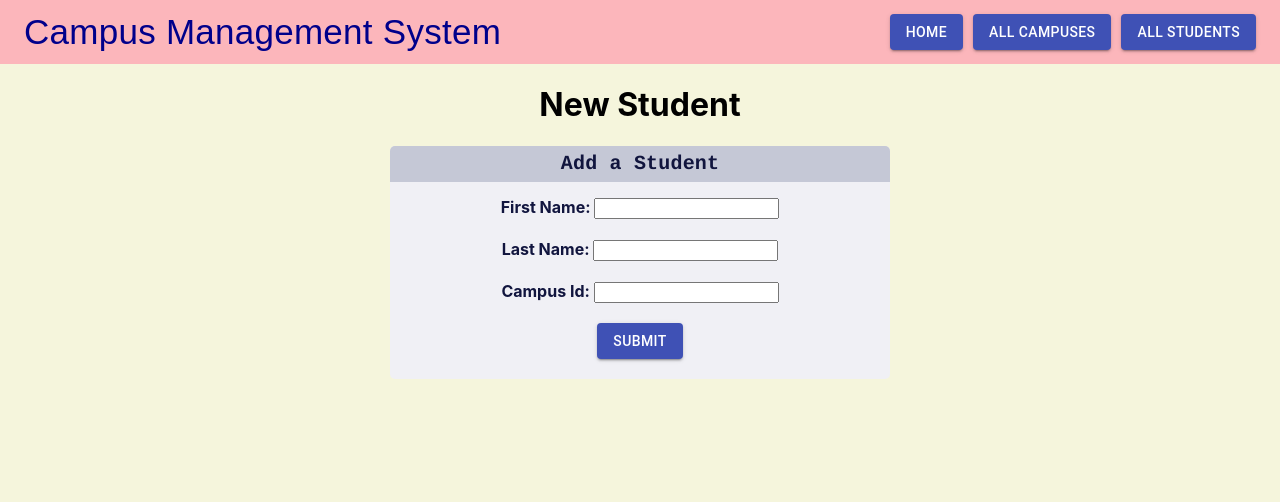
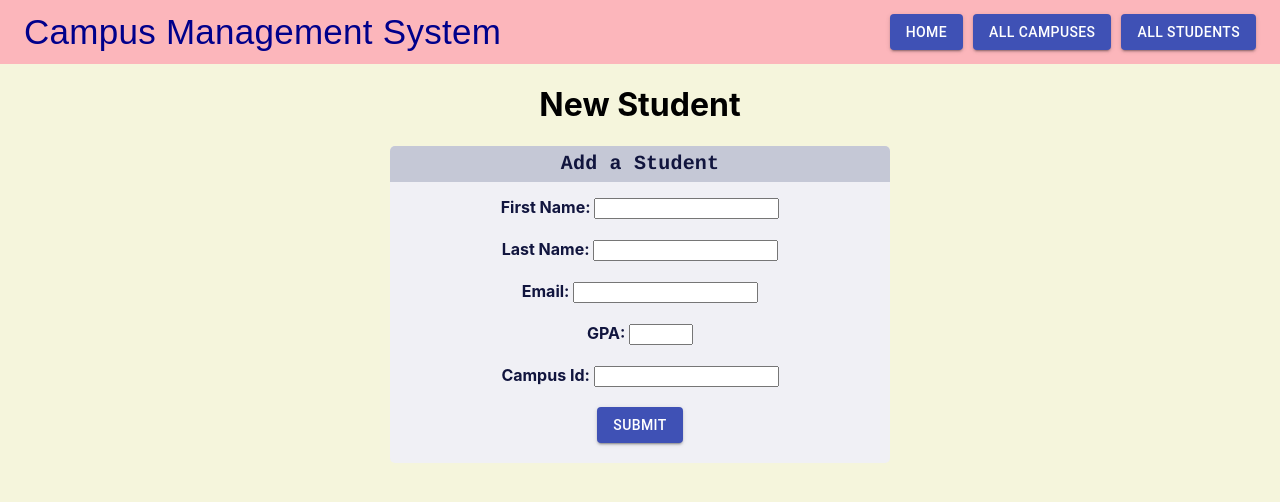
Before and after one commit to kaitzhen/crud-client, a React (Create React App) app: page /newstudent in a window 1280 px wide. Shown: the top 502 px of the page. Built offline with nearby package versions, Linux system fonts and the light colour scheme.

Commit message:
added email,image,gpa to student view

```diff
--- a/src/components/containers/NewStudentContainer.js
+++ b/src/components/containers/NewStudentContainer.js
@@ -18,6 +18,8 @@ class NewStudentContainer extends Component {
     this.state = {
       firstname: "",
       lastname: "",
+      email: "",
+      gpa: 0.0,
       campusId: null,
       redirect: false,
       redirectId: null
@@ -38,6 +40,8 @@ class NewStudentContainer extends Component {
     let student = {
         firstname: this.state.firstname,
         lastname: this.state.lastname,
+        email: this.state.email,
+        gpa: this.state.gpa,
         campusId: this.state.campusId
     };
 
@@ -48,6 +52,8 @@ class NewStudentContainer extends Component {
     this.setState({
       firstname: "",
       lastname: "",
+      email: "",
+      gpa: 0.0,
       campusId: null,
       redirect: true,
       redirectId: newStudent.id
--- a/src/components/views/NewStudentView.js
+++ b/src/components/views/NewStudentView.js
@@ -60,6 +60,16 @@ const NewStudentView = (props) => {
             <br/>
             <br/>
 
+            <label style={{color:'#11153e', fontWeight: 'bold'}}>Email: </label>
+            <input type="text" name="email" onChange={(e) => handleChange(e)} />
+            <br/>
+            <br/>
+
+            <label style={{color:'#11153e', fontWeight: 'bold'}}>GPA: </label>
+            <input type="number" name="gpa" min="0.0" max="4.0" step="0.1" onChange={(e) => handleChange(e)} />
+            <br/>
+            <br/>
+
             <label style={{color:'#11153e', fontWeight: 'bold'}}>Campus Id: </label>
             <input type="text" name="campusId" onChange={(e) => handleChange(e)} />
             <br/>
--- a/src/components/views/StudentView.js
+++ b/src/components/views/StudentView.js
@@ -5,10 +5,14 @@ The component is to be included in StudentContainer.js
 ================================================== */
 const StudentView = (props) => {
   const { student } = props;
+  console.log(student);
   if(!student.campus) {
     return (
       <div>
         <h1>{student.firstname + " " + student.lastname}</h1>
+        <h3>{student.email}</h3>
+        <h3>{student.gpa}</h3>
+        <img src= {student.imageUrl} alt="student" style={{width: '300px', height: '200px'}}></img>
         <h3>Not enrolled in any campus.</h3>
       </div>
     );
@@ -21,6 +25,9 @@ const StudentView = (props) => {
     <div>
       <h1>{student.firstname + " " + student.lastname}</h1>
       <h3>{student.campus.name}</h3>
+      <h3>{student.email}</h3>
+      <img src= {student.imageUrl} alt="student" style={{width: '300px', height: '200px'}}></img>
+      <h3>{student.gpa}</h3>
     </div>
   );
 
```
